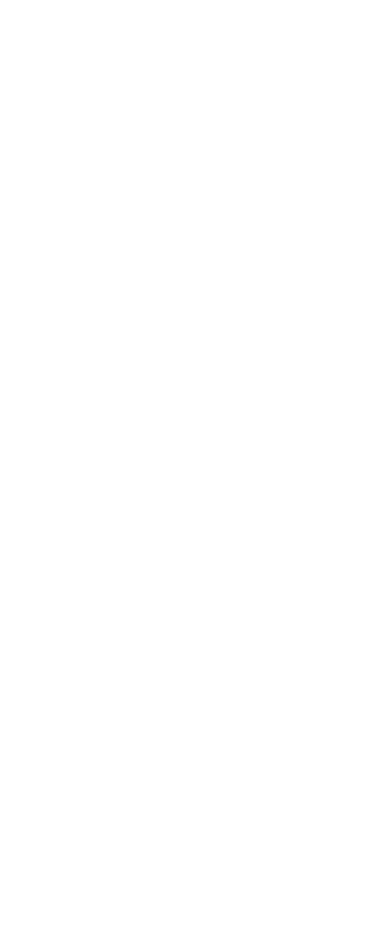
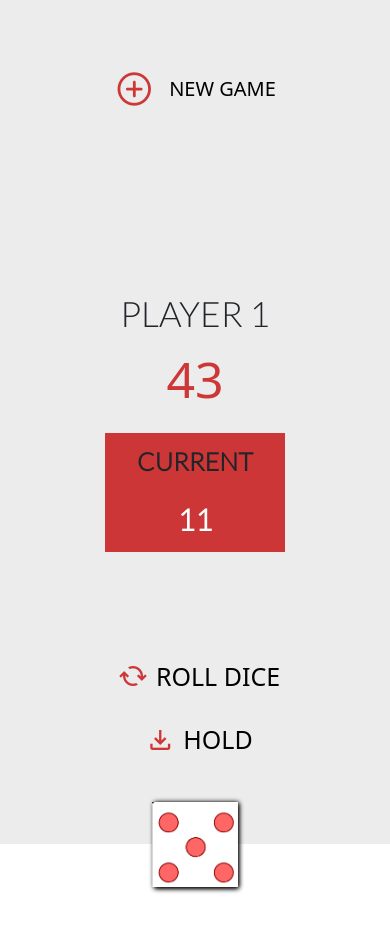
Before and after one commit to NeoninouxXx/study-dice-game, a plain HTML site: page index.html in a window 390 px wide. Shown: the top 932 px of the page. Before the commit the page ends 844 px from the top, so only its background shows below. Drawn offline with nearby package versions, Linux system fonts and the light colour scheme.

Commit message:
first screen + responsive

```diff
--- a/assets/css/style.css
+++ b/assets/css/style.css
@@ -0,0 +1,145 @@
+.playerOneSide {
+  height: 100vh;
+  width: 100%;
+  background-color: rgba(211, 211, 211, 0.432);
+  display: flex;
+  flex-direction: column;
+  align-items: center;
+  justify-content: space-evenly;
+}
+.playerTwoSide {
+  height: 100vh;
+  width: 100%;
+  background-color: #fff;
+  display: flex;
+  flex-direction: column;
+  align-items: center;
+  justify-content: space-evenly;
+}
+
+.newGame {
+  border: none;
+  background-color: rgba(255, 255, 255, 0);
+  display: flex;
+  justify-content: center;
+  align-items: center;
+  position: absolute;
+  left: 50%;
+  transform: translateX(-50%);
+  top: 8%;
+  font-size: 30px !important;
+  font-weight: 300;
+}
+.material-symbols-rounded {
+  font-family: "Lato", sans-serif;
+  font-size: 40px !important;
+  color: rgba(196, 0, 0, 0.767);
+  margin-right: 15px;
+}
+
+.topPart {
+  display: flex;
+  flex-direction: column;
+  align-items: center;
+  justify-content: center;
+}
+.playerOne {
+  font-size: 55px;
+  font-weight: 400;
+  font-family: "Lato", sans-serif;
+}
+.playerTwo {
+  font-size: 55px;
+  font-weight: 400;
+  font-family: "Lato", sans-serif;
+}
+
+.playerOneGlobalScore,
+.playerTwoGlobalScore {
+  color: rgba(196, 0, 0, 0.767);
+  font-size: 70px;
+  font-weight: 300;
+}
+
+.dice {
+  position: absolute;
+  left: 50%;
+  transform: translateX(-50%);
+  top: 30%;
+  box-shadow: 1px 1px 5px black;
+}
+.tempScore {
+  width: 180px;
+  background-color: rgba(196, 0, 0, 0.767);
+  padding: 10px 20px;
+  display: flex;
+  flex-direction: column;
+  align-items: center;
+  font-family: "Lato", sans-serif;
+  font-size: 25px;
+  font-weight: 600;
+}
+
+.currentScors {
+  color: #fff;
+  font-size: 30px;
+  margin-bottom: 0px;
+}
+
+.material-symbols-outlined {
+  color: rgba(196, 0, 0, 0.767);
+
+  font-size: 30px !important;
+}
+
+.featuresGame {
+  display: flex;
+  flex-direction: column;
+  justify-content: space-around;
+  align-items: center;
+  position: absolute;
+  left: 50%;
+  transform: translateX(-50%);
+  bottom: 23%;
+}
+.roll,
+.hold {
+  border: none;
+  background-color: rgba(255, 255, 255, 0);
+  font-size: 30px;
+  display: flex;
+  align-items: center;
+  font-weight: 300;
+}
+
+/* responsive*/
+
+@media (max-width: 767px) {
+  .newGame {
+    font-size: 20px !important;
+  }
+  .playerOne,
+  .playerTwo {
+    font-size: 35px;
+  }
+  .playerOneGlobalScore,
+  .playerTwoGlobalScore {
+    font-size: 50px;
+  }
+  .playerOneSide,
+  .playerTwoSide {
+    justify-content: center;
+  }
+  .dice {
+    top: 95%;
+    width: 85px;
+  }
+
+  .hold,
+  .roll {
+    font-size: 25px;
+  }
+  .featuresGame {
+    bottom: 10%;
+  }
+}
--- a/index.html
+++ b/index.html
@@ -11,16 +11,85 @@
     <!--google's Font -->
     <link rel="preconnect" href="https://fonts.googleapis.com" />
     <link rel="preconnect" href="https://fonts.gstatic.com" crossorigin />
+    <link rel="preconnect" href="https://fonts.googleapis.com" />
+    <link rel="preconnect" href="https://fonts.gstatic.com" crossorigin />
+    <link rel="preconnect" href="https://fonts.googleapis.com" />
+    <link rel="preconnect" href="https://fonts.gstatic.com" crossorigin />
     <link
-      href="https://fonts.googleapis.com/css2?family=Lato:wght@300&display=swap"
+      href="https://fonts.googleapis.com/css2?family=Lato:wght@300&family=Rubik:ital@1&display=swap"
       rel="stylesheet"
+    />
+    <link
+      rel="stylesheet"
+      href="https://fonts.googleapis.com/css2?family=Material+Symbols+Rounded:opsz,wght,FILL,GRAD@20..48,100..700,0..1,-50..200"
+    />
+    <link
+      rel="stylesheet"
+      href="https://fonts.googleapis.com/css2?family=Material+Symbols+Outlined:opsz,wght,FILL,GRAD@20..48,100..700,0..1,-50..200"
+    />
+    <link
+      rel="stylesheet"
+      href="https://fonts.googleapis.com/css2?family=Material+Symbols+Outlined:opsz,wght,FILL,GRAD@20..48,100..700,0..1,-50..200"
     />
     <title>Dice game</title>
   </head>
   <body>
+    <button class="newGame">
+      <span class="material-symbols-rounded"> add_circle </span>NEW GAME
+    </button>
 
-
-
+    <div class="container-fluid g-0 h-100">
+      <div class="row">
+        <div class="playerOneSide col-md-6">
+          <div class="topPart">
+            <h2 class="playerOne">PLAYER 1</h2>
+            <div class="playerOneGlobalScore">
+              <p>43</p>
+              <img
+                src="assets/img/faceFive.png"
+                alt="dice face"
+                width="120"
+                class="dice"
+              />
+            </div>
+          </div>
+          <div class="bottomPart">
+            <div class="tempScore">
+              <p>CURRENT</p>
+              <p class="currentScors">11</p>
+            </div>
+          </div>
+        </div>
+        <div class="playerTwoSide col-md-6">
+          <div class="topPart">
+            <h2 class="playerTwo">PLAYER 2</h2>
+            <div class="playerTwoGlobalScore">
+              <p>72</p>
+              <img
+                src="assets/img/faceFive.png"
+                alt="dice face"
+                width="120"
+                class="dice"
+              />
+            </div>
+          </div>
+          <div class="bottomPart">
+            <div class="tempScore">
+              <p>CURRENT</p>
+              <p class="currentScors">0</p>
+            </div>
+          </div>
+        </div>
+      </div>
+      <div class="featuresGame">
+        <button class="roll mb-4">
+          <span class="material-symbols-outlined mx-2"> cached </span> ROLL DICE
+        </button>
+        <button class="hold">
+          <span class="material-symbols-outlined mx-2"> download</span> HOLD
+        </button>
+      </div>
+    </div>
     <!--bootstrap and custom js-->
     <script src="assets/js/main.js"></script>
     <script src="assets/js/bootstrap.bundle.min.js"></script>
```
Also changed, not shown: assets/img/faceFive.png (added), assets/img/faceFor.png (added), assets/img/faceOne.png (added), assets/img/faceSix.png (added), assets/img/faceThree.png (added), assets/img/faceTwo.png (added), assets/img/globalDice.png (added).
